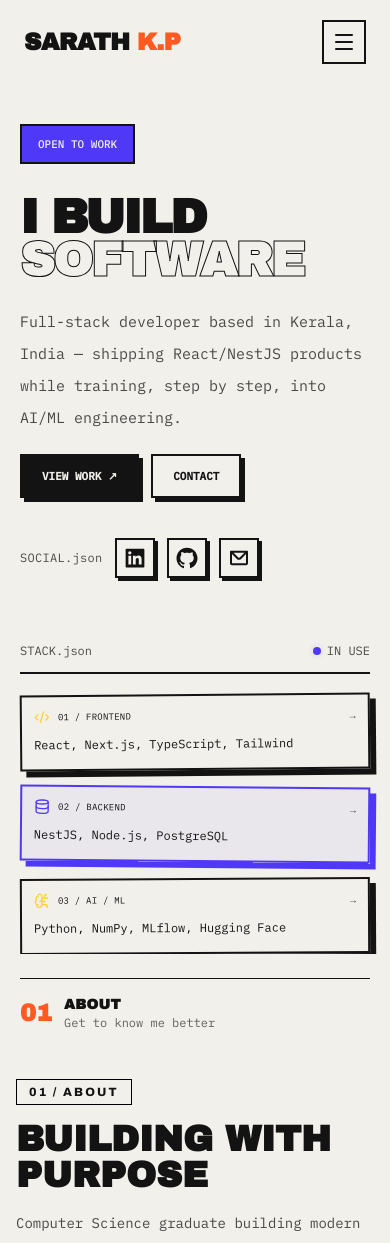
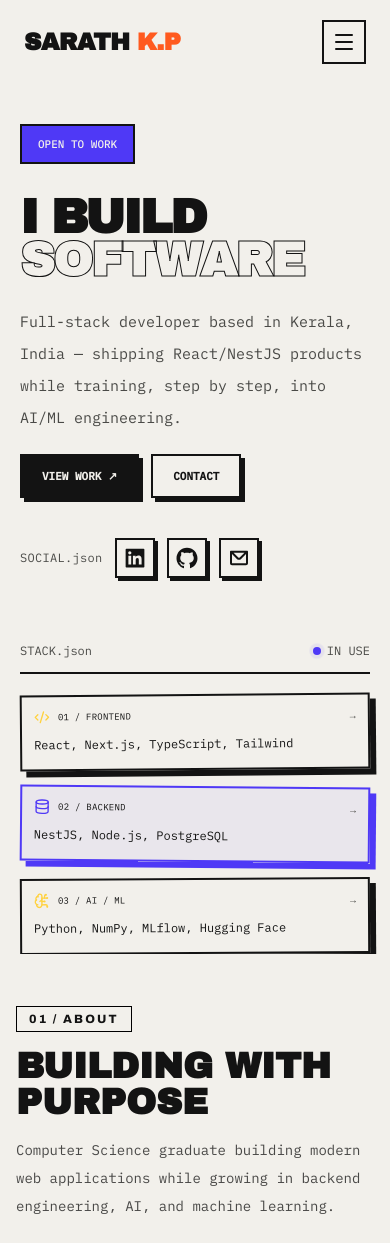
Before and after one commit to sarathkpreman/portfolio, a React app: page / in a window 390 px wide. Shown: the top 1243 px of the page. Built offline with nearby package versions, Linux system fonts and the light colour scheme; the HTML template or start-up script is replaced by a standard one.

Commit message:
Fix: padding on container

```diff
--- a/src/App.jsx
+++ b/src/App.jsx
@@ -13,7 +13,7 @@ function App() {
       <main className="overflow-x-hidden">
 
         <Hero />
-        <div className="container mx-auto px-5 sm:px-6">
+        <div className="container mx-auto px-5 sm:px-6 hidden lg:block">
           <hr className="mt-6 border-t border-foreground" />
           <SectionFooter number={"01"} title={"about"} description={"Get to know me better"} nextSectionId="about" />
         </div>
--- a/src/sections/About.jsx
+++ b/src/sections/About.jsx
@@ -13,7 +13,7 @@ export const About = () => {
   const [showCurrentLearningCard, setShowCurrentLearningCard] = useState(false);
 
   return (
-    <section id="about" className="relative overflow-hidden">
+    <section id="about" className="relative overflow-hidden mt-5">
       <div className="container mx-auto px-4 pb-0 pt-8 sm:px-6 sm:pt-14 sm:pb-4 lg:pt-16 lg:pb-18">
 
         {/* Section heading */}
```
